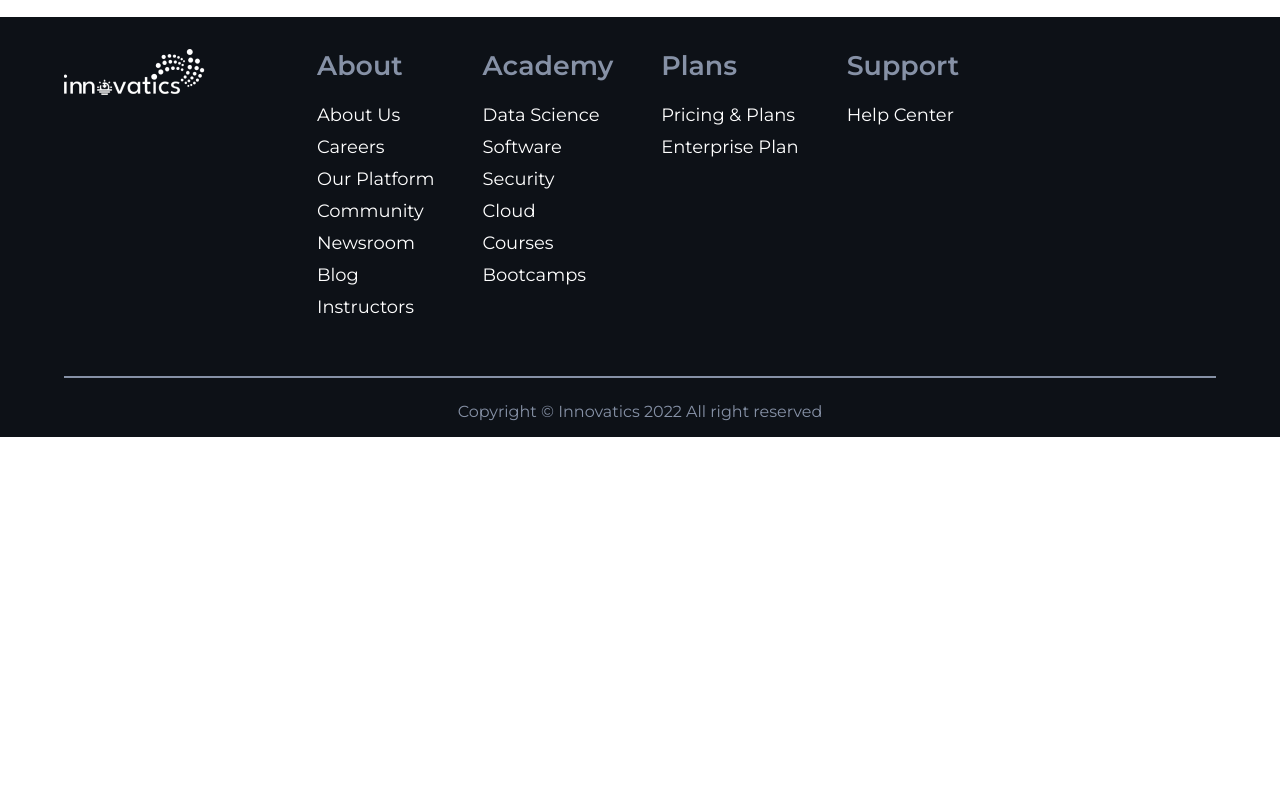
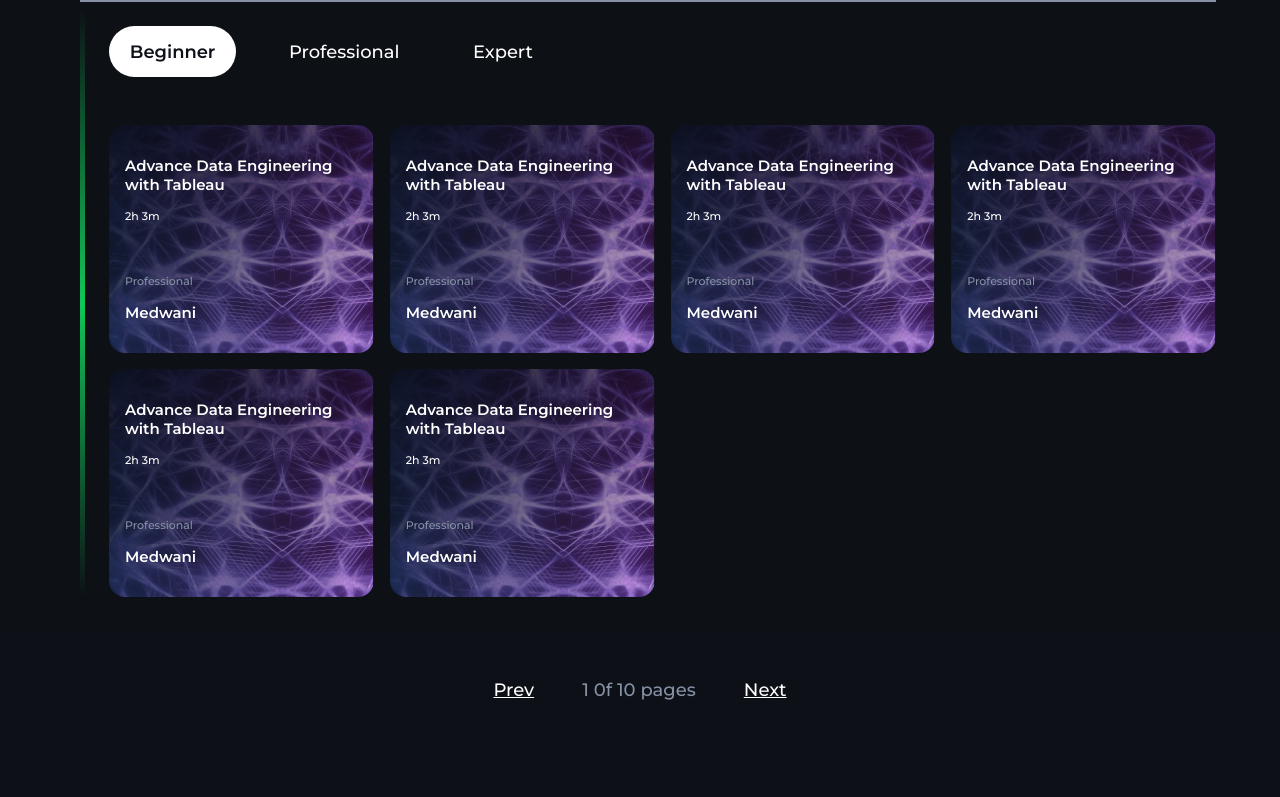
Before and after one commit to Innovatics-Labs/innovatics-client, a Next.js app: page /academic-paths/1 in a window 1280 px wide. Shown: the part 900-1697 px from the top of the page. Before the commit the page ends 1337 px from the top, so only its background shows below. Built offline with nearby package versions, Linux system fonts and the light colour scheme; no server answers; the database is empty.

Commit message:
feat: style remaining part of academic path pagege and add spinner component for loading states

```diff
--- a/src/HOC/authRoute.js
+++ b/src/HOC/authRoute.js
@@ -6,6 +6,11 @@ const AuthRoute = ({ children }) => {
   const { currentUser } = useContext(AuthContext);
   const Router = useRouter();
 
+  // useEffect(() => {
+  //   if (!loading && !authUser) router.push("/");
+  // }, [authUser, loading]);
+
+  // Listen for changes on loading and authUser, redirect if needed
   if (currentUser) {
     return <>{children}</>;
   } else {
--- a/src/components/CourseCard.js
+++ b/src/components/CourseCard.js
@@ -1,23 +1,34 @@
 import Image from "next/image";
+import Link from "next/link";
 import React from "react";
 import styled from "styled-components";
+import img from "../assets/images/abstract-1392404_1920.png";
 
-function CourseCard({ courseimg, doc }) {
+function CourseCard({
+  courseimg = img,
+  doc,
+  title,
+  duration,
+  level,
+  instructor,
+}) {
   return (
     <CourseCardContainer>
+      <Link href={"/course"}>
         <CourseImage>
           <Image src={courseimg} alt="" />
         </CourseImage>
         <Content>
           <TitleDuration>
-          <CourseTitle>{doc.data().title}</CourseTitle>
-          <CourseDuration>{doc.data().duration}</CourseDuration>
+            <CourseTitle>{doc?.data().title || title}</CourseTitle>
+            <CourseDuration>{doc?.data().duration || duration}</CourseDuration>
           </TitleDuration>
           <AuthorLevel>
-          <CourseLevel>{doc.data().level}</CourseLevel>
-          <CourseAuthor>{doc.data().instructor}</CourseAuthor>
+            <CourseLevel>{doc?.data().level || level}</CourseLevel>
+            <CourseAuthor>{doc?.data().instructor || instructor}</CourseAuthor>
           </AuthorLevel>
         </Content>
+      </Link>
     </CourseCardContainer>
   );
 }
@@ -25,8 +36,8 @@ function CourseCard({ courseimg, doc }) {
 export default CourseCard;
 
 const CourseCardContainer = styled.div`
-  background: #ffffff;
-  border-radius: 10px;
+  /* background: #ffffff; */
+  border-radius: 16px;
   overflow: hidden;
   position: relative;
 `;
@@ -54,7 +65,7 @@ const Content = styled.div`
   display: flex;
   flex-direction: column;
   justify-content: space-between;
-  gap: 2rem;
+  gap: 2.5rem;
 `;
 
 const TitleDuration = styled.div``;
--- /dev/null
+++ b/src/components/Spinner/index.js
@@ -0,0 +1,73 @@
+import React from "react";
+import styled from "styled-components";
+
+const Spinner = () => {
+  return (
+    <Container>
+      <Lds>
+        <div></div>
+        <div></div>
+        <div></div>
+      </Lds>
+    </Container>
+  );
+};
+
+export default Spinner;
+
+const Container = styled.div`
+  height: 100%;
+  width: 100%;
+  text-align: center;
+  display: flex;
+  justify-content: center;
+  align-items: center;
+`;
+
+const Lds = styled.div`
+  display: inline-block;
+  position: relative;
+  width: 80px;
+  height: 80px;
+
+  div {
+    display: inline-block;
+    position: absolute;
+    left: 8px;
+    width: 16px;
+    background: black;
+    animation: lds 1.2s cubic-bezier(0, 0.5, 0.5, 1) infinite;
+  }
+  div:nth-child(1) {
+    left: 8px;
+    animation-delay: -0.24s;
+  }
+
+  div:nth-child(2) {
+    left: 32px;
+    animation-delay: -0.12s;
+  }
+
+  div:nth-child(3) {
+    left: 56px;
+    animation-delay: 0;
+  }
+
+  @keyframes lds {
+    0% {
+      top: 8px;
+      height: 64px;
+    }
+    50%,
+    100% {
+      top: 24px;
+      height: 32px;
+    }
+  }
+
+  @media (prefers-color-scheme: dark) {
+    div {
+      background: white;
+    }
+  }
+`;
--- a/src/context/AuthContext.js
+++ b/src/context/AuthContext.js
@@ -1,6 +1,7 @@
 import React, { useEffect, useState } from "react";
 import { onAuthStateChanged } from "firebase/auth";
 import { auth } from "../../firebaseConfig";
+import Spinner from "../components/Spinner";
 
 export const AuthContext = React.createContext();
 
@@ -36,7 +37,11 @@ export const AuthProvider = ({ children }) => {
   }, []);
 
   if (loading) {
-    return <>Loading...</>;
+    return (
+      <>
+        <Spinner />
+      </>
+    );
   }
 
   return (
--- a/src/pages/academic-paths/[id].js
+++ b/src/pages/academic-paths/[id].js
@@ -12,6 +12,9 @@ import LineGradient from "../../components/LineGradient";
 import { QUERIES } from "../../constants";
 import { db } from "../../../firebaseConfig";
 import { getAllAcademicPathsId } from "../../utils";
+import Spinner from "../../components/Spinner";
+import CourseCard from "../../components/CourseCard";
+import JoinDiscord from "../../components/JoinDiscord";
 
 const AcademicPaths = () => {
   const [pathDetail, setPathDetail] = useState({});
@@ -27,6 +30,9 @@ const AcademicPaths = () => {
       console.log({ value: value.data() });
       setPathDetail(value.data());
     }
+
+    console.log({ error });
+
     getAllAcademicPathsId();
   }, [value]);
 
@@ -113,8 +119,74 @@ const AcademicPaths = () => {
         </DetailContainer>
       </CourseDetailSection>
       <CourseListings>
-        <h4>Hello world</h4>
+        <div style={{ paddingLeft: "1rem" }}>
+          <FoundText>102 Courses found for Beginners</FoundText>
+          <hr />
+        </div>
+        <ListingsContent>
+          <div>
+            <LineGradient
+              colorFrom={"#10C75900,#10C759"}
+              colorTo={"#10C75900"}
+            />
+          </div>
+          <Courses>
+            <LevelsList>
+              <Levels>Beginner</Levels>
+              <Levels>Professional</Levels>
+              <Levels>Expert</Levels>
+            </LevelsList>
+            <CourseGrid>
+              <CourseCard
+                title={"Advance Data Engineering with Tableau"}
+                duration={"2h 3m"}
+                level={"Professional"}
+                instructor={"Medwani"}
+              />
+              <CourseCard
+                title={"Advance Data Engineering with Tableau"}
+                duration={"2h 3m"}
+                level={"Professional"}
+                instructor={"Medwani"}
+              />
+              <CourseCard
+                title={"Advance Data Engineering with Tableau"}
+                duration={"2h 3m"}
+                level={"Professional"}
+                instructor={"Medwani"}
+              />
+              <CourseCard
+                title={"Advance Data Engineering with Tableau"}
+                duration={"2h 3m"}
+                level={"Professional"}
+                instructor={"Medwani"}
+              />
+              <CourseCard
+                title={"Advance Data Engineering with Tableau"}
+                duration={"2h 3m"}
+                level={"Professional"}
+                instructor={"Medwani"}
+              />
+              <CourseCard
+                title={"Advance Data Engineering with Tableau"}
+                duration={"2h 3m"}
+                level={"Professional"}
+                instructor={"Medwani"}
+              />
+              {/* <Spinner /> */}
+            </CourseGrid>
+          </Courses>
+        </ListingsContent>
       </CourseListings>
+
+      <Pagination>
+        <PaginationActions>
+          <Prev>Prev</Prev>
+          <PagesCount>1 0f 10 pages</PagesCount>
+          <Next>Next</Next>
+        </PaginationActions>
+      </Pagination>
+      <JoinDiscord />
     </Container>
   );
 };
@@ -227,6 +299,7 @@ const Level = styled.p`
   font-size: 36px;
   margin-block: 1rem;
 `;
+
 const LevelDescription = styled.p`
   font-weight: 400;
   margin-block: 5px;
@@ -239,4 +312,79 @@ const SubDetail = styled.div`
 
 const CourseListings = styled.section`
   padding: 2rem var(--container-padding);
+  background-color: rgba(13, 17, 22);
+  color: white;
+
+  hr {
+    border: 1px solid #8691a6;
+  }
 `;
+
+const ListingsContent = styled.div`
+  display: flex;
+  gap: 2.5rem;
+`;
+
+const FoundText = styled.p`
+  font-weight: 500;
+  font-size: var(--font-size-2md);
+`;
+
+const CourseGrid = styled.div`
+  margin-top: 1rem;
+  width: 100%;
+  display: grid;
+  grid-template-columns: repeat(auto-fill, minmax(250px, 1fr));
+  gap: 1rem;
+`;
+
+const Courses = styled.div`
+  width: 100%;
+`;
+const LevelsList = styled.ul`
+  list-style: none;
+  display: flex;
+  gap: 2rem;
+  align-items: center;
+  padding-left: 0;
+  margin-bottom: 3rem;
+`;
+const Levels = styled.li`
+  font-weight: 500;
+  font-size: 1.12rem;
+  padding: 15px 1.3rem;
+  cursor: pointer;
+
+  :nth-child(1) {
+    background: #ffffff;
+    font-weight: 600;
+    color: #0d1117;
+    border-radius: 50px;
+  }
+`;
+
+const Pagination = styled.div`
+  background-color: #0d1117;
+  padding: 2rem 4rem;
+  color: white;
+`;
+const PaginationActions = styled.div`
+  display: flex;
+  align-items: flex-start;
+  gap: 3rem;
+  font-weight: 500;
+  font-size: 18px;
+  align-items: center;
+  justify-content: center;
+`;
+const Prev = styled.p`
+  text-decoration-line: underline;
+`;
+
+const PagesCount = styled.p`
+  color: #8691a6;
+`;
+
+const Next = styled.p`
+  text-decoration-line: underline;
+`;
```
Lines whose indentation alone changed are shown as unchanged.
